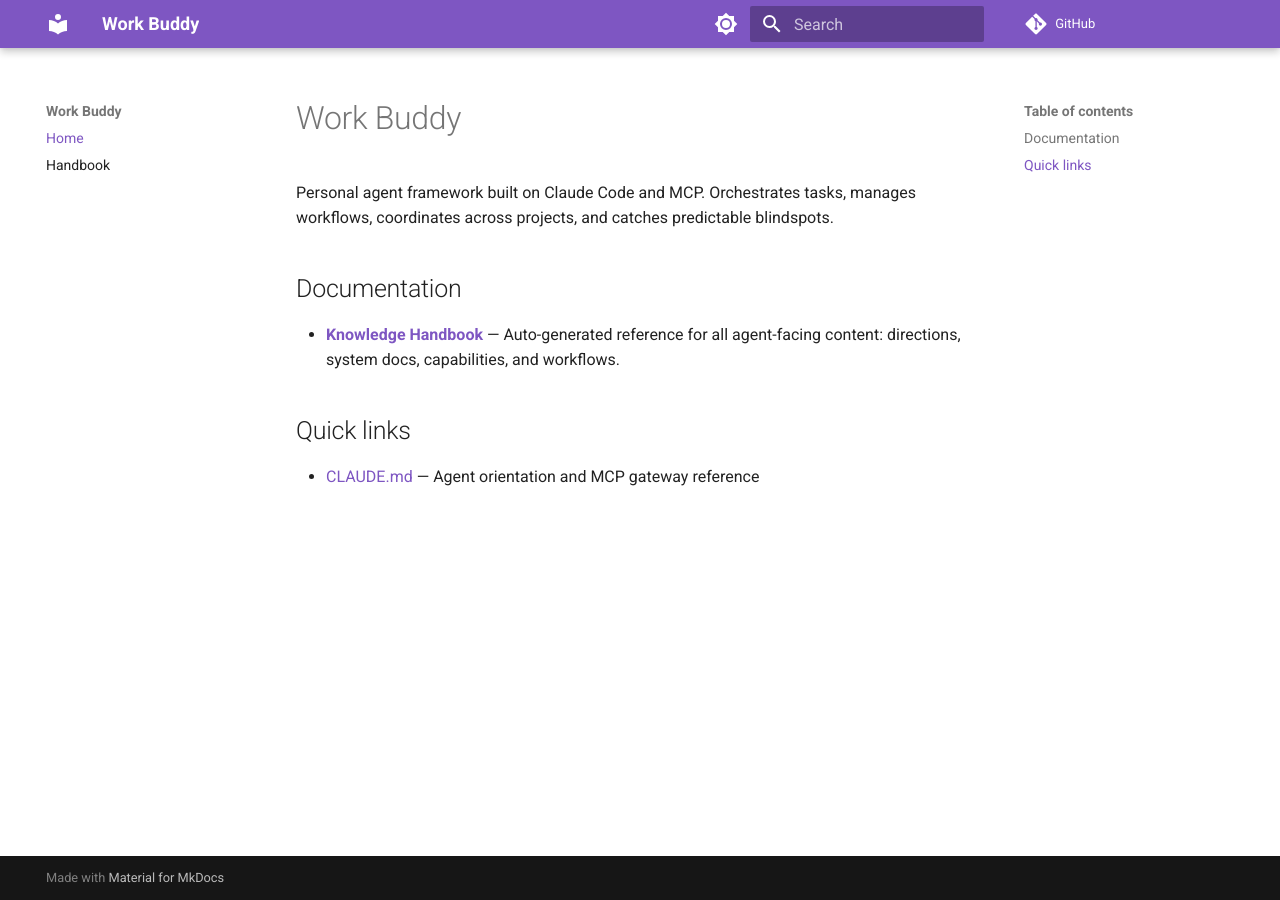
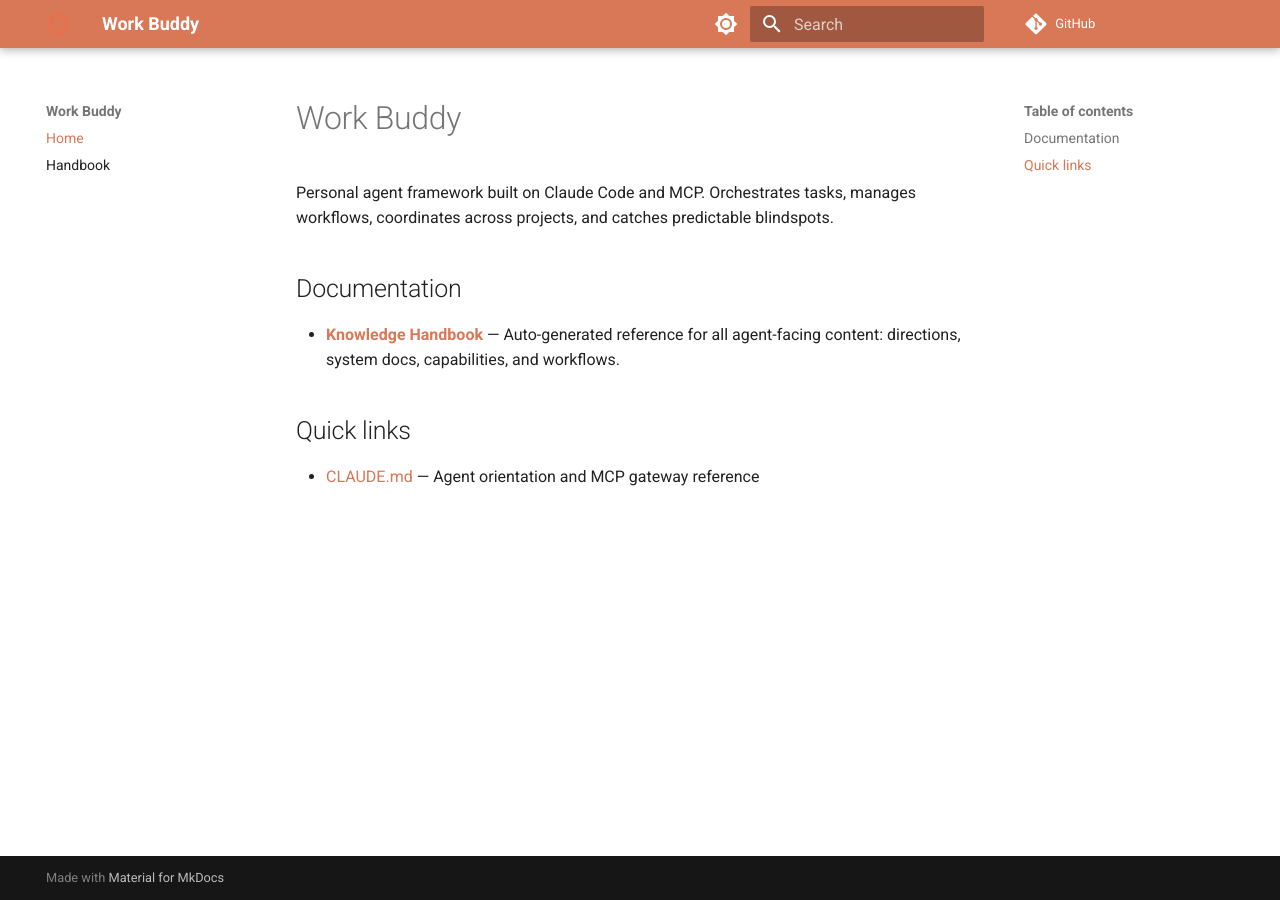
Before and after one commit to KadenMc/work-buddy, an MkDocs documentation site: the page built from docs/index.md, in a window 1280 px wide. Built offline with MkDocs 1.6.1 and Material for MkDocs 9.7.7, drawn with Linux system fonts in a browser that asks for light colours; comment, search, counter and statistics services are not loaded.

Commit message:
Docs site: orange branding, logo, and auto-generated nav
- Add custom CSS with brand color (#d87857) for both light/dark themes
- Set logo.svg as site logo and favicon in mkdocs.yml
- Update docs_gen.py to write nav structure into mkdocs.yml between
  sentinel markers, flattening handbook sections into top-level nav
- Add pyyaml to docs CI for nav generation

```diff
--- /dev/null
+++ b/docs/stylesheets/extra.css
@@ -0,0 +1,18 @@
+/* Work Buddy brand colors — matches logo (#E47150) */
+
+:root,
+[data-md-color-scheme="default"] {
+  --md-primary-fg-color: #d87857;
+  --md-primary-fg-color--light: #e09578;
+  --md-primary-fg-color--dark: #c0613f;
+  --md-accent-fg-color: #d87857;
+  --md-accent-fg-color--transparent: #d8785726;
+}
+
+[data-md-color-scheme="slate"] {
+  --md-primary-fg-color: #d87857;
+  --md-primary-fg-color--light: #e09578;
+  --md-primary-fg-color--dark: #c0613f;
+  --md-accent-fg-color: #d87857;
+  --md-accent-fg-color--transparent: #d8785726;
+}
--- a/mkdocs.yml
+++ b/mkdocs.yml
@@ -1,9 +1,11 @@
 site_name: Work Buddy
-site_description: Knowledge handbook for the work-buddy agent framework
+site_description: Personal agent framework built on Claude Code and MCP
 repo_url: https://github.com/KadenMc/work-buddy
 
 theme:
   name: material
+  logo: logo.svg
+  favicon: logo.svg
   features:
     - navigation.instant
     - navigation.sections
@@ -14,17 +16,20 @@
     - content.code.copy
   palette:
     - scheme: default
-      primary: deep purple
-      accent: amber
+      primary: custom
+      accent: custom
       toggle:
         icon: material/brightness-7
         name: Switch to dark mode
     - scheme: slate
-      primary: deep purple
-      accent: amber
+      primary: custom
+      accent: custom
       toggle:
         icon: material/brightness-4
         name: Switch to light mode
+
+extra_css:
+  - stylesheets/extra.css
 
 plugins:
   - search
@@ -46,6 +51,9 @@
       permalink: true
   - tables
 
+# Nav is auto-generated by docs_gen.py — do not edit manually
+# AUTOGEN_NAV_START
 nav:
   - Home: index.md
   - Handbook: handbook/index.md
+# AUTOGEN_NAV_END
```
Also changed, not shown: 2 other files.
